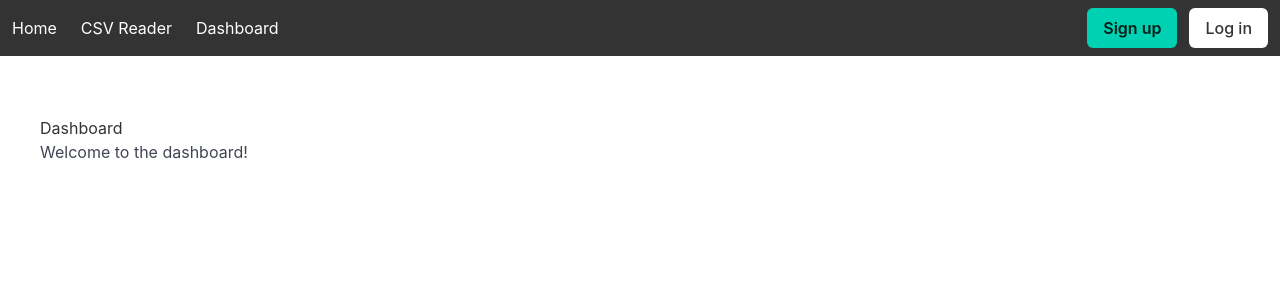
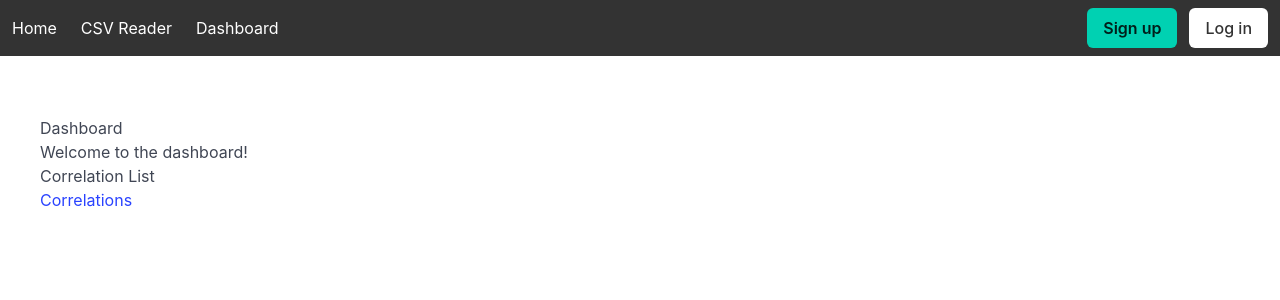
Before and after one commit to aexko/conuhacksix, a Vue app in the folder vue-app/: page /dashboard in a window 1280 px wide. Shown: the top 300 px of the page. Built offline with nearby package versions, Linux system fonts and the light colour scheme.

Commit message:
update type shit

```diff
--- a/vue-app/src/components/CsvReader.vue
+++ b/vue-app/src/components/CsvReader.vue
@@ -1,21 +1,28 @@
 <template>
+  <div class="field">
+    <label class="label">Title Of Datasheet</label>
+    <div class="control">
+      <input class="input" type="text" v-model="fileName" placeholder="Enter title (Must be unique) (Ex : number of trees)" />
+    </div>
+  </div>
+
   <div class="field">
     <label class="label">Upload File</label>
     <div class="file is-normal is-boxed">
       <label class="file-label">
-        <input class="file-input" type="file" @change="handleFileUpload" />
+        <input class="file-input" type="file" name="resume" @change="handleFileUpload" />
         <span class="file-cta">
           <span class="file-icon">
             <i class="fas fa-upload"></i>
           </span>
-          <span class="file-label"> Choose File </span>
+          <span class="file-label"> Choose CSV File </span>
         </span>
         <span>
           <span class="file-name">{{ selectedFile ? selectedFile.name : 'No file uploaded' }}</span>
         </span>
       </label>
     </div>
-    <button class= "button" @click="uploadFile">Upload</button>
+    <button class="button" @click="uploadFile">Upload</button>
   </div>
 </template>
 
@@ -51,3 +58,17 @@ export default {
   },
 }
 </script>
+
+<style>
+.field {
+  margin-bottom: auto;
+  margin-top: auto;
+  width: 50%;
+  margin-left: auto;
+  margin-right: auto;
+}
+
+.file-name {
+  text-align: center;
+}
+</style>
--- /dev/null
+++ b/vue-app/src/components/Dashboard.vue
@@ -0,0 +1,20 @@
+<template>
+    <div class="dashboard">
+        <h5>Dashboard</h5>
+        <p>Welcome to the dashboard!</p>
+        <nav> Correlation List
+            <ul>
+                <li>
+                    <router-link to="/correlations">Correlations</router-link>
+                </li>
+            </ul>
+            <!-- <ul>
+                <li v-for="correlation in correlations" :key="correlation.id">
+                    <router-link :to="{ name: 'Correlation', params: { id: correlation.id } }">
+                        {{ correlation.name }}
+                    </router-link>
+                </li>
+            </ul> -->
+        </nav>
+    </div>
+</template>
--- a/vue-app/src/views/DashBoard.vue
+++ b/vue-app/src/views/DashBoard.vue
@@ -1,23 +1,7 @@
-<template>
-    <div class="dashboard">
-        <h1>Dashboard</h1>
-        <p>Welcome to the dashboard!</p>
-        <!-- Add more dashboard content here -->
-    </div>
-</template>
-
-<script>
-export default {
-    name: 'Dashboard'
-};
+<script setup>
+    import Dashboard from '../components/Dashboard.vue'
 </script>
 
-<style scoped>
-.dashboard {
-    padding: 20px;
-}
-
-h1 {
-    color: #333;
-}
-</style>
+<template>
+    <main><Dashboard /></main>
+</template>
--- a/vue-app/src/views/Dashboard.vue
+++ b/vue-app/src/views/Dashboard.vue
@@ -1,23 +1,7 @@
-<template>
-    <div class="dashboard">
-        <h1>Dashboard</h1>
-        <p>Welcome to the dashboard!</p>
-        <!-- Add more dashboard content here -->
-    </div>
-</template>
-
-<script>
-export default {
-    name: 'Dashboard'
-};
+<script setup>
+    import Dashboard from '../components/Dashboard.vue'
 </script>
 
-<style scoped>
-.dashboard {
-    padding: 20px;
-}
-
-h1 {
-    color: #333;
-}
-</style>
+<template>
+    <main><Dashboard /></main>
+</template>
```
